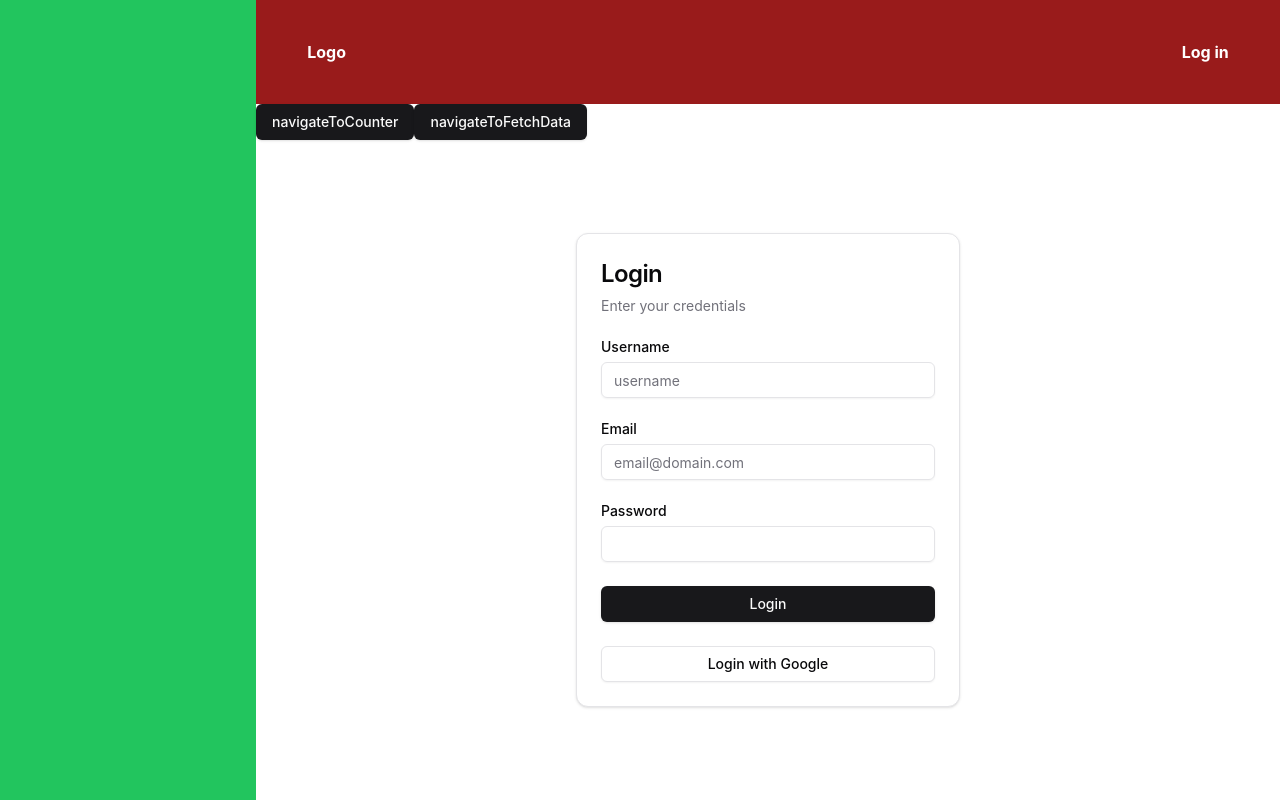
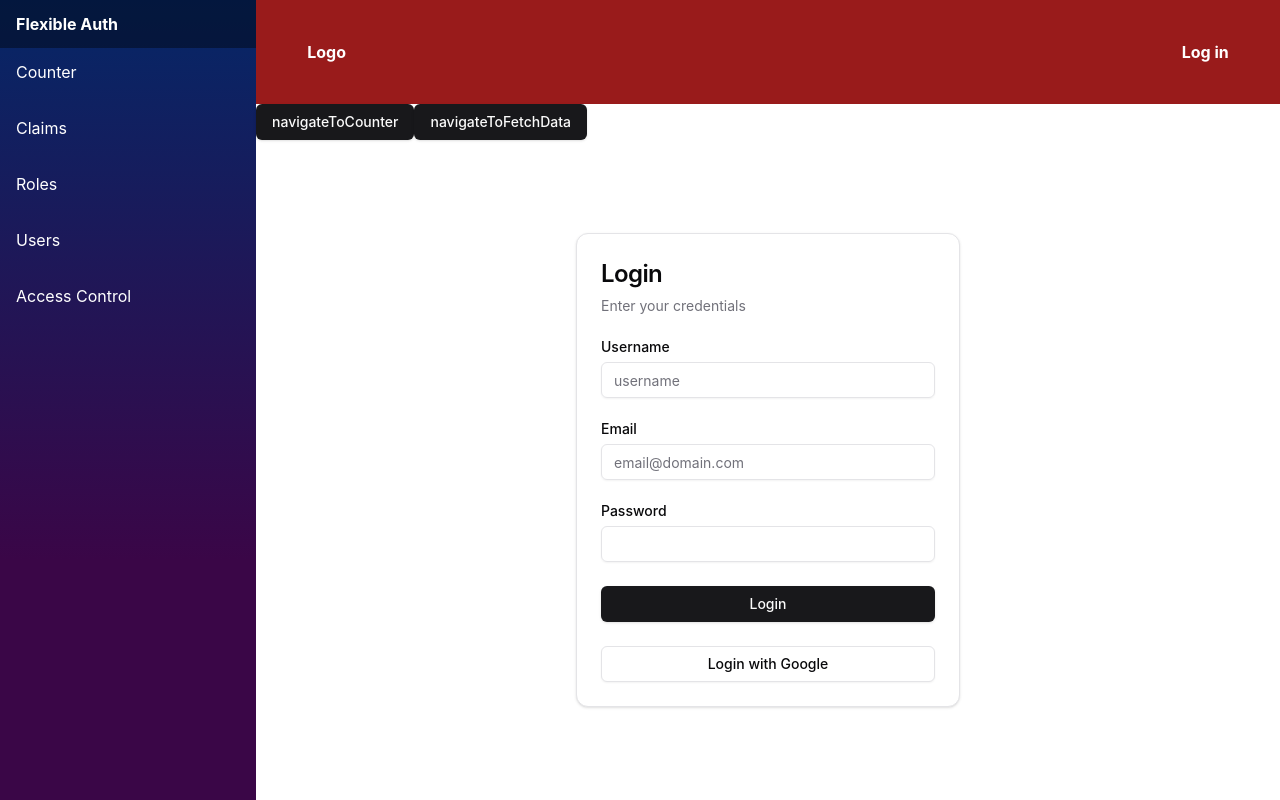
Before and after one commit to Sitkovic888/FlexibleAuth, a React (Vite) app: page /login in a window 1280 px wide. Built offline with nearby package versions, Linux system fonts and the light colour scheme.

Commit message:
Add Sidebar to Layout

```diff
--- a/src/components/Layout/Layout.css
+++ b/src/components/Layout/Layout.css
@@ -1,4 +1,4 @@
-.layout-main {
+.layout_main {
   display: grid;
   grid-template-rows: max-content 1fr;
   width: 100%;
--- a/src/components/Layout/Layout.tsx
+++ b/src/components/Layout/Layout.tsx
@@ -1,6 +1,6 @@
 import { useNavigate, Outlet } from "react-router-dom";
 import "./Layout.css";
-import { NavBar, Button } from "@/components";
+import { NavBar, Button, Sidebar } from "@/components";
 import { ToastContainer } from "react-toastify";
 
 export const Layout = () => {
@@ -16,8 +16,8 @@ export const Layout = () => {
 
   return (
     <div className="layout">
-      <aside className="bg-green-500"></aside>
-      <div className="layout-main">
+      <Sidebar />
+      <div className="layout_main">
         <header>
           <NavBar />
           <Button onClick={navigateToCounter}>navigateToCounter</Button>
--- /dev/null
+++ b/src/components/Sidebar/Sidebar.css
@@ -0,0 +1,25 @@
+.layout_sidebar {
+  background-image: linear-gradient(
+    180deg,
+    var(--color-sidebar-primary) 0%,
+    var(--color-sidebar-secondary) 70%
+  );
+  color: #fff;
+}
+
+.layout_sidebar-header {
+  padding: 0.75rem 1rem;
+  background-color: rgba(0, 0, 0, 0.4);
+  font-weight: bolder;
+}
+
+.layout_sidebar-list {
+  display: flex;
+  flex-direction: column;
+  gap: 0.5rem;
+}
+
+.layout_sidebar-list-item {
+  display: flex;
+  padding: 0.75rem 1rem;
+}
--- /dev/null
+++ b/src/components/Sidebar/Sidebar.tsx
@@ -0,0 +1,43 @@
+import "./Sidebar.css";
+
+const sidebarItems = [
+  {
+    icon: "",
+    name: "Counter",
+  },
+  {
+    icon: "",
+    name: "Claims",
+  },
+  {
+    icon: "",
+    name: "Roles",
+  },
+  {
+    icon: "",
+    name: "Users",
+  },
+  {
+    icon: "",
+    name: "Access Control",
+  },
+];
+
+const Sidebar = () => {
+  return (
+    <aside className="layout_sidebar">
+      <div className="layout_sidebar-header">Flexible Auth</div>
+      <ul className="layout_sidebar-list">
+        {sidebarItems.map(({ name }) => {
+          return (
+            <li key={name} className="layout_sidebar-list-item">
+              {name}
+            </li>
+          );
+        })}
+      </ul>
+    </aside>
+  );
+};
+
+export default Sidebar;
--- a/src/components/index.ts
+++ b/src/components/index.ts
@@ -1,13 +1,14 @@
 import { Layout } from "./Layout/Layout";
 import LoginForm from "./LoginForm";
 import NavBar from "./NavBar";
+import Sidebar from "./Sidebar/Sidebar";
 import { Button } from "./ui/Button";
 import { Card, CardContent, CardDescription, CardHeader, CardTitle } from "./ui/Card";
 import { Input } from "./ui/Input";
 import { Label } from "./ui/Label";
 
 export {
-  Layout, Button, LoginForm, NavBar, Input, Label
+  Layout, Button, LoginForm, NavBar, Input, Label, Sidebar
 }
 
 export {
--- a/src/index.css
+++ b/src/index.css
@@ -23,6 +23,10 @@
   text-rendering: optimizeLegibility;
   -webkit-font-smoothing: antialiased;
   -moz-osx-font-smoothing: grayscale;
+
+  --color-gray-intense: lightslategray;
+  --color-sidebar-primary: rgb(5, 39, 103);
+  --color-sidebar-secondary: #3a0647;
 }
 
 /*
```
